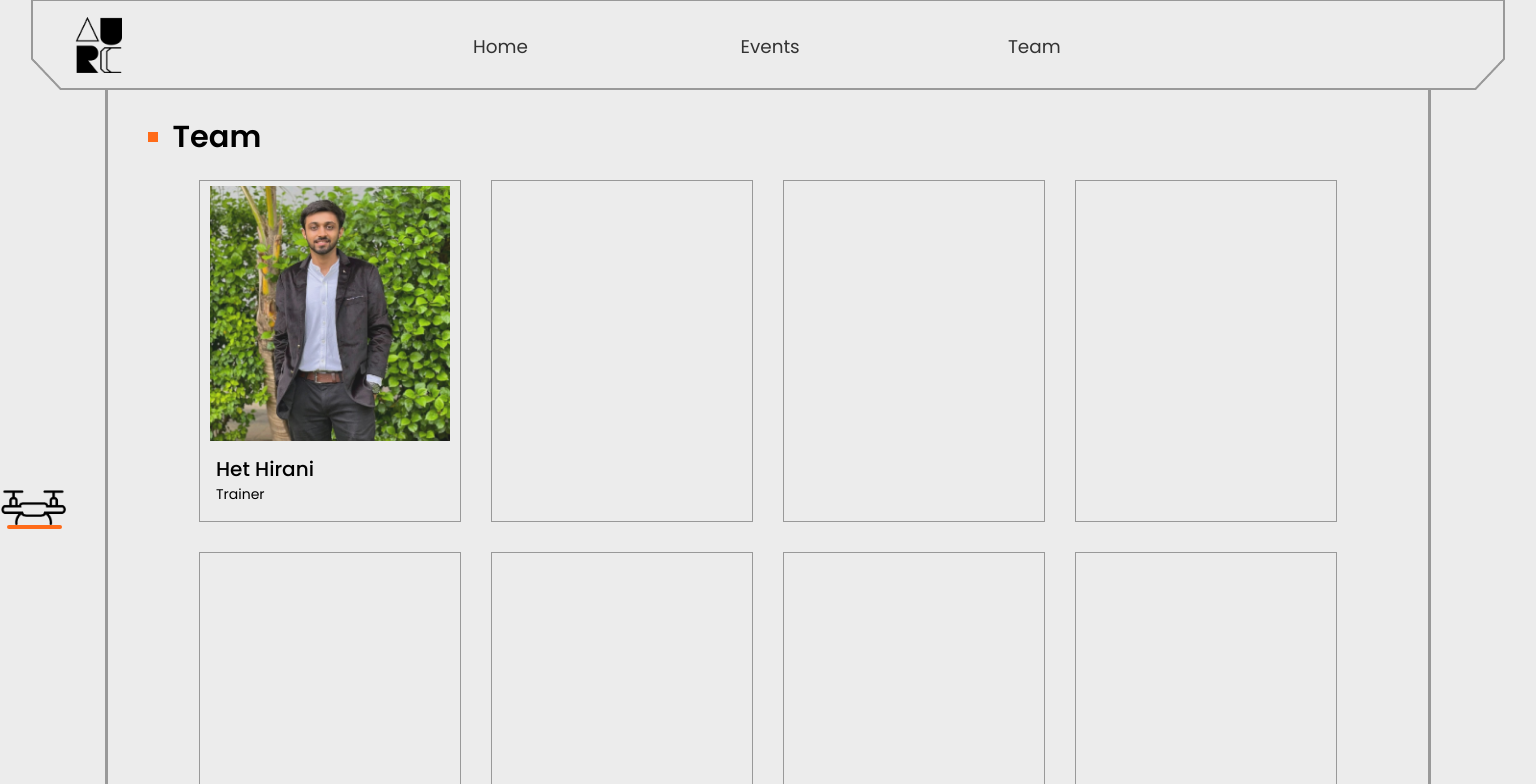
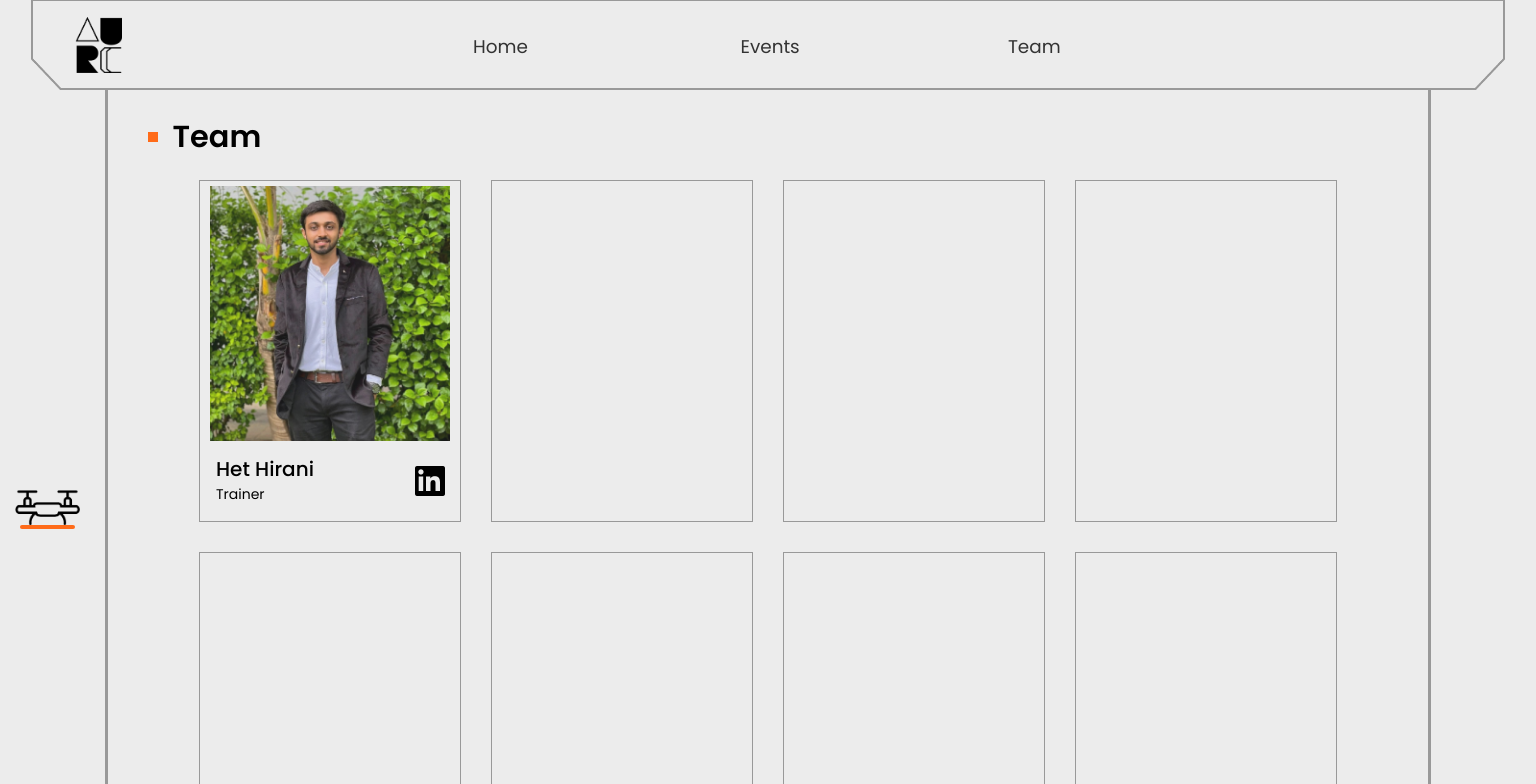
Before and after one commit to HetHirani07/AURC.club, a Next.js app: page /team in a window 1536 px wide. Shown: the top 784 px of the page. Built offline with nearby package versions, Linux system fonts and the light colour scheme; a web font is replaced by a local one.

Commit message:
drone and icon

```diff
--- a/src/app/event/event.module.css
+++ b/src/app/event/event.module.css
@@ -8,8 +8,8 @@
 .navbarIcon{display: flex; flex-direction: row; flex-wrap: wrap; width: 22px; position: absolute; align-self: center; right: 3%;}
 .navbarMenu{display: flex; flex-direction: column; position: absolute; background-color: #ececec; width: 92vw; height: 0vh; border-bottom: solid #999 1px ; left: 4%; top: 99.5%; z-index: 4; overflow: hidden;}
 .main{height: 100%; position: relative; box-sizing: border-box;}
-.drone{width: 5%;position: absolute;z-index: 3; left: .35%; top: 400px; display: none;}
-.droneLanding1{position: absolute; left: .65%; top: 432; height: 4px; width: 5%; background-color: #FF6B19; border-radius: 50px; display: none;}
+.drone{width: 5%;position: absolute;z-index: 3; left: .7%; top: 400px; display: none;}
+.droneLanding1{position: absolute; left: .65%; top: 420; height: 4px; width: 5%; background-color: #FF6B19; border-radius: 50px; display: none;}
 .droneLanding2{position: absolute; left: .65%; top: 728; height: 5px; width: 5%; background-color: #FF6B19; border-radius: 50px; display: none;}
 .hero{border-left: solid; border-right: solid; border-color: #999; width: 92%; height: 100%; display: flex; justify-self: center; margin-top: 0%; flex-direction: column;}
 .imgContainer {overflow: hidden;margin: 0px; position: relative;}
@@ -36,7 +36,7 @@
     .navbarIcon{display: none;}
     .navbarMenu{display: none;}
     .hero{width: 86%;}
-    .drone{display:block; left: .7%;}
+    .drone{display:block;}
     .droneLanding1{display: block;}
     .droneLanding2{display: block;}
     .prevBtn{height: 40px; width: 40px; right: 40px;}
@@ -60,7 +60,7 @@
     .navbarIcon{display: none;}
     .navbarMenu{display: none;}
     .hero{width: 86%;}
-    .drone{display: block; top: 400px; width: 65px;}
+    .drone{display: block; left: .07%; top: 400px; width: 65px;}
     .droneLanding1{display: block; left: .65%; top: 435px; width: 55px;}
     .droneLanding2{display: block; left: .65%; top: 956px; width: 55px;}
     .prevBtn{height: 45px; width: 45px; right: 45px;}
@@ -74,5 +74,11 @@
     .footerTitle{font-size: 1.75rem; margin-left: 30%; margin-top: 30px;}
     .footerSubTitle{font-size: 1.1rem; margin-left: 30%;}
     .footerConnect{font-size: 1.75rem; margin-left: 30%;}
-    .footerImg{display: block; left: 76%; top: 5px; width: 28%;}
+    .footerImg{display: block; left: 76%; top: 5px; width: 22%;}
 }
+
+@media screen and (min-width: 1439px) {
+    .drone{left: 1%; top: 400px; width: 65px;}
+    .droneLanding1{left: 1.3%; top: 435px; width: 55px;}
+    .droneLanding2{left: 1.3%; top: 956px; width: 55px;}
+}
--- a/src/app/page.module.css
+++ b/src/app/page.module.css
@@ -91,5 +91,11 @@
     .footerTitle{font-size: 1.75rem; margin-left: 30%; margin-top: 30px;}
     .footerSubTitle{font-size: 1.1rem; margin-left: 30%;}
     .footerConnect{font-size: 1.75rem; margin-left: 30%;}
-    .footerImg{display: block; left: 76%; top: 5px; width: 28%;}
+    .footerImg{display: block; left: 76%; top: 5px; width: 22%;}
 }
+
+@media screen and (min-width: 1439px) {
+    .drone{left: 1%; top: 400px; width: 65px;}
+    .droneLanding1{left: 1.3%; top: 435px; width: 55px;}
+    .droneLanding2{left: 1.3%; top: 956px; width: 55px;}
+}
--- a/src/app/team/page.tsx
+++ b/src/app/team/page.tsx
@@ -94,6 +94,8 @@ export default function Team(){
                       <img src='/hetProfile.png' className={styles.imgProfile} alt='profileImage'></img>
                       <span className={styles.name}>Het Hirani</span>
                       <span className={styles.subName}>Trainer</span>
+                      <Link href='https://www.linkedin.com/in/het-hirani-1511b4282/'>
+                      <img src='/linkedIn.png' className={styles.icon} alt='icon'></img></Link>
                     </div>
                     <div className={styles.card}></div>
                     <div className={styles.card}></div>
--- a/src/app/team/team.module.css
+++ b/src/app/team/team.module.css
@@ -16,10 +16,11 @@
 .bullet{height: 8px; width: 8px}
 .title{font-size: 1.5rem; font-weight: 600; color: black; margin-left: 10px;}
 .cardBox{display: flex; flex-wrap: wrap; width: 99%; align-self: center; justify-content: center; gap: 30px; margin-top: 20px; margin-bottom: 80px;}
-.card{width: 260px; height: 340px; border: 1px solid #999; display: flex; flex-direction: column;}
+.card{width: 260px; height: 340px; border: 1px solid #999; display: flex; flex-direction: column; position: relative;}
 .imgProfile{width: 240px; height: 75%; align-self: center; margin: 5px;}
 .name{font-size: 20px;font-weight: 500; margin-left: 1rem; margin-top: .5rem;}
 .subName{font-size: 14px; margin-left: 1rem;}
+.icon{height: 30px; width: 30px; position: absolute; right: 15px; bottom: 25px;}
 .footer{display: flex; position: relative; height: 270px; width: 100%; border-top: dashed #999; box-sizing: border-box; overflow: hidden;}
 .footerTitle{font-size: 1.3rem; font-weight: 600; margin-top: 20px; margin-left: 30px; width: 100%;}
 .footerSubTitle{color: #333; font-size: 1rem; margin-top: 10px; margin-left: 30px; width: 100%;}
@@ -64,5 +65,11 @@
     .footerTitle{font-size: 1.75rem; margin-left: 30%; margin-top: 30px;}
     .footerSubTitle{font-size: 1.1rem; margin-left: 30%;}
     .footerConnect{font-size: 1.75rem; margin-left: 30%;}
-    .footerImg{display: block; left: 76%; top: 5px; width: 28%;}
+    .footerImg{display: block; left: 80%; top: 10px; width: 22%;}
 }
+
+@media screen and (min-width: 1439px) {
+    .drone{left: 1%; top: 400px; width: 65px;}
+    .droneLanding1{left: 1.3%; top: 435px; width: 55px;}
+    .droneLanding2{left: 1.3%; top: 956px; width: 55px;}
+}
```
Also changed, not shown: public/linkedIn.png (added).
